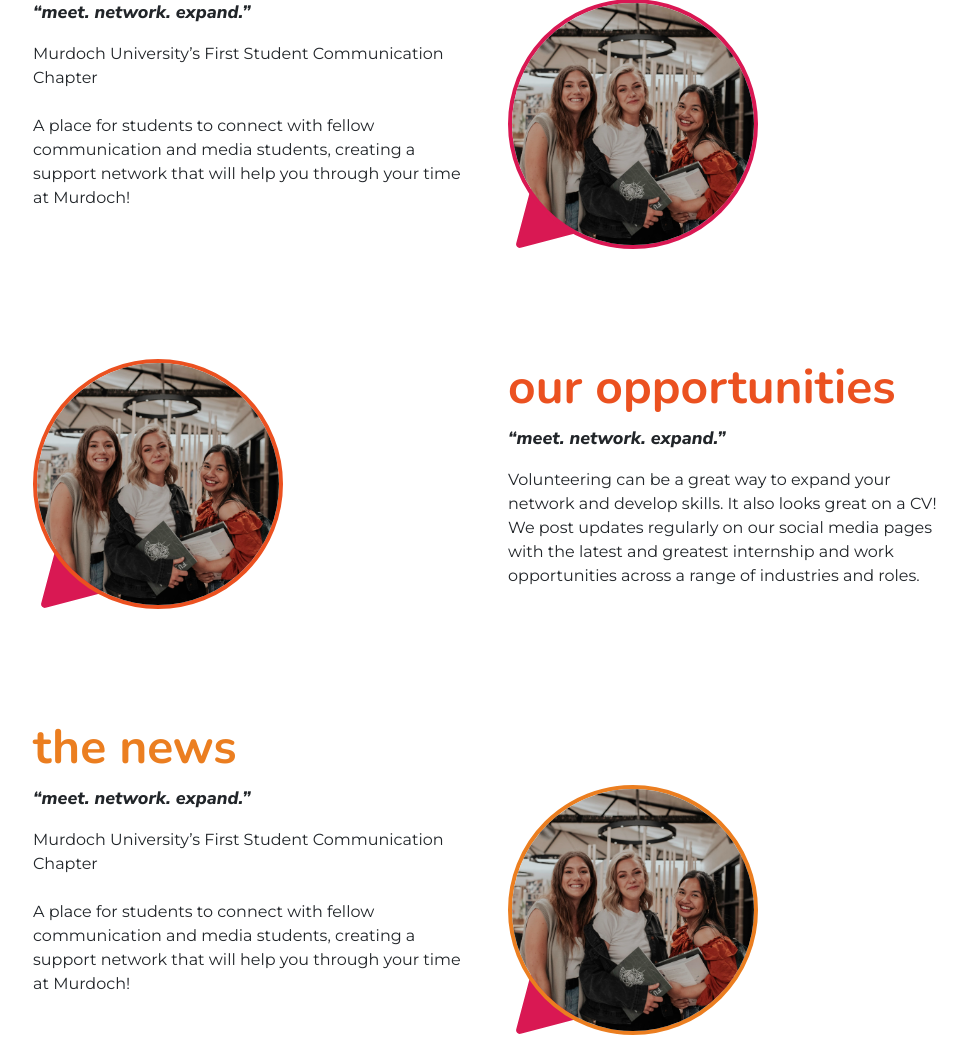
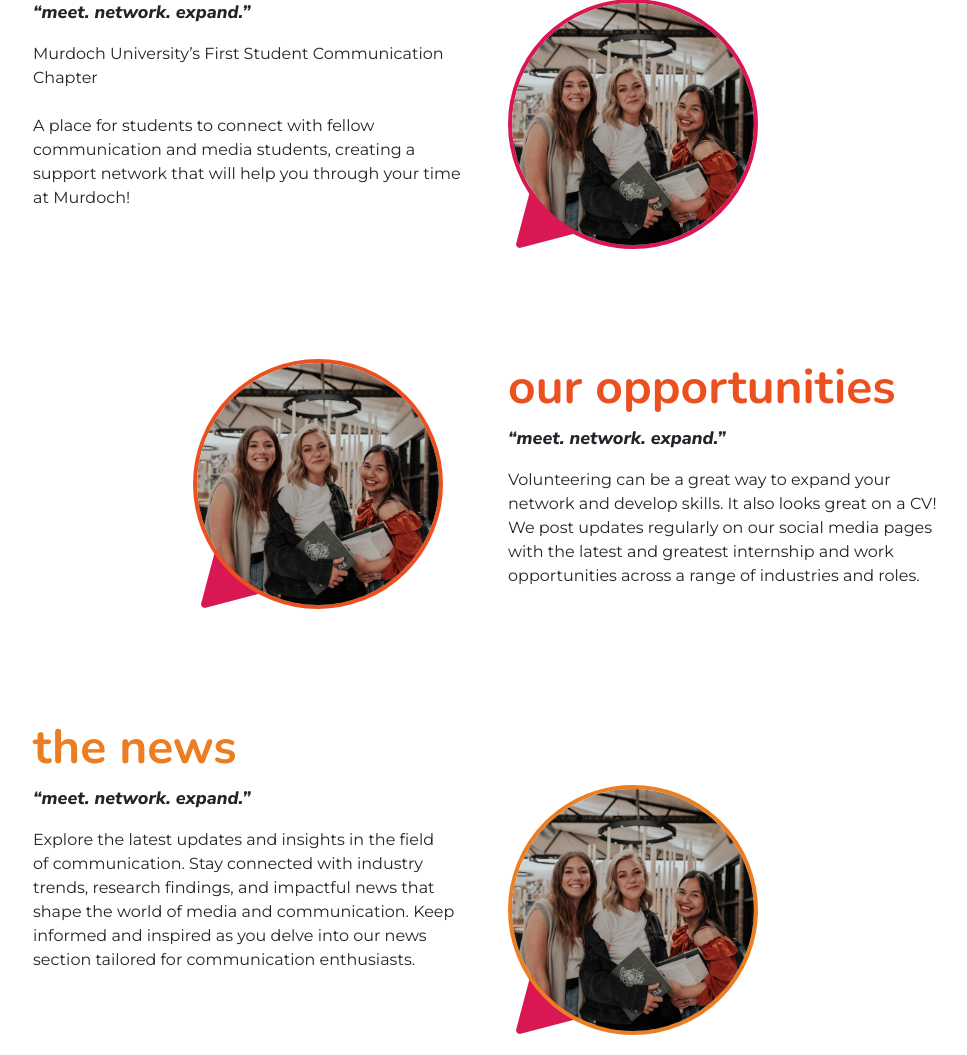
Before and after one commit to treytallent/Communications-Collective, a PHP site: page / in a window 1280 px wide. Shown: the part 469-1524 px from the top of the page, without its empty margins (147-1114 px from the left). Run offline with PHP 8.4, Linux system fonts and the light colour scheme; some libraries are stand-ins or nearby versions.

Commit message:
index
image alignment and padding

```diff
--- a/index.html
+++ b/index.html
@@ -131,7 +131,7 @@
                             Murdoch!
                         </p>
                     </div>
-                    <div class="col-lg-6">
+                    <div class="col-lg-6 align-left">
                         <div class="arrow-effect-container-left">
                             <img
                                 class="arrow-effect-image image-border-pink"
@@ -151,7 +151,7 @@
         <section class="container-fluid">
             <div class="container section">
                 <div class="row">
-                    <div class="col-lg-6">
+                    <div class="col-lg-6 align-right">
                         <div class="arrow-effect-container-left">
                             <img
                                 class="arrow-effect-image image-border-orange1"
@@ -187,17 +187,16 @@
                     <div class="col-lg-6">
                         <p class="subheader2-text">“meet. network. expand.”</p>
                         <p class="body-text">
-                            Murdoch University’s First Student Communication
-                            Chapter
-                            <br />
-                            <br />
-                            A place for students to connect with fellow
-                            communication and media students, creating a support
-                            network that will help you through your time at
-                            Murdoch!
+                            Explore the latest updates and insights in the field
+                            of communication. Stay connected with industry
+                            trends, research findings, and impactful news that
+                            shape the world of media and communication. Keep
+                            informed and inspired as you delve into our news
+                            section tailored for communication enthusiasts.
                         </p>
                     </div>
-                    <div class="col-lg-6">
+
+                    <div class="col-lg-6 align-left">
                         <div class="arrow-effect-container-left">
                             <img
                                 class="arrow-effect-image image-border-orange2"
--- a/style_index.css
+++ b/style_index.css
@@ -24,3 +24,15 @@
     padding-right: 110px;
     padding-top:110px;
 }
+
+. {
+    display: flex;
+    justify-content: left;
+    padding-left: 50px;
+}
+
+.align-right {
+    display: flex;
+    justify-content: right;
+    padding-right: 50px;
+}
```
